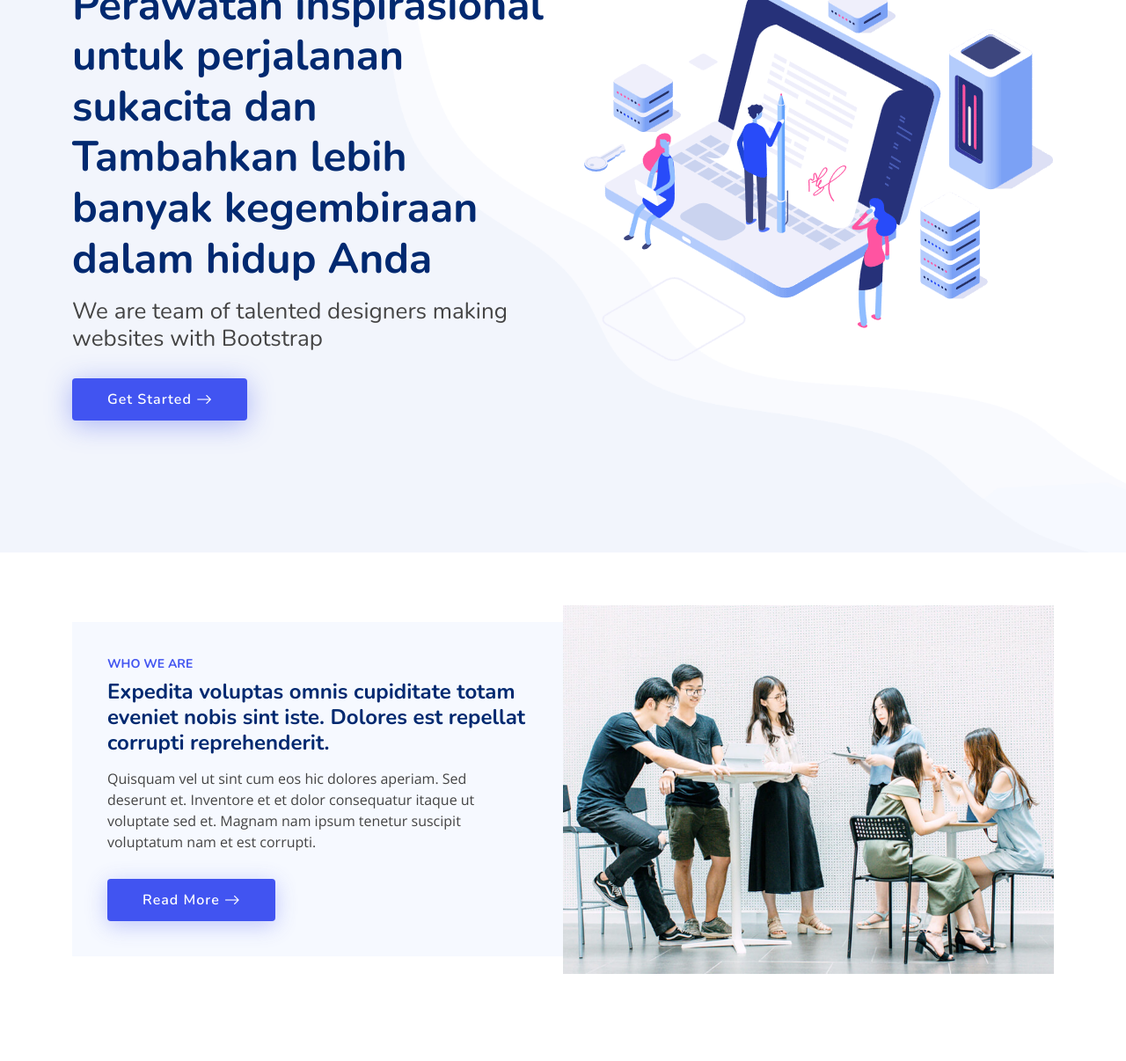
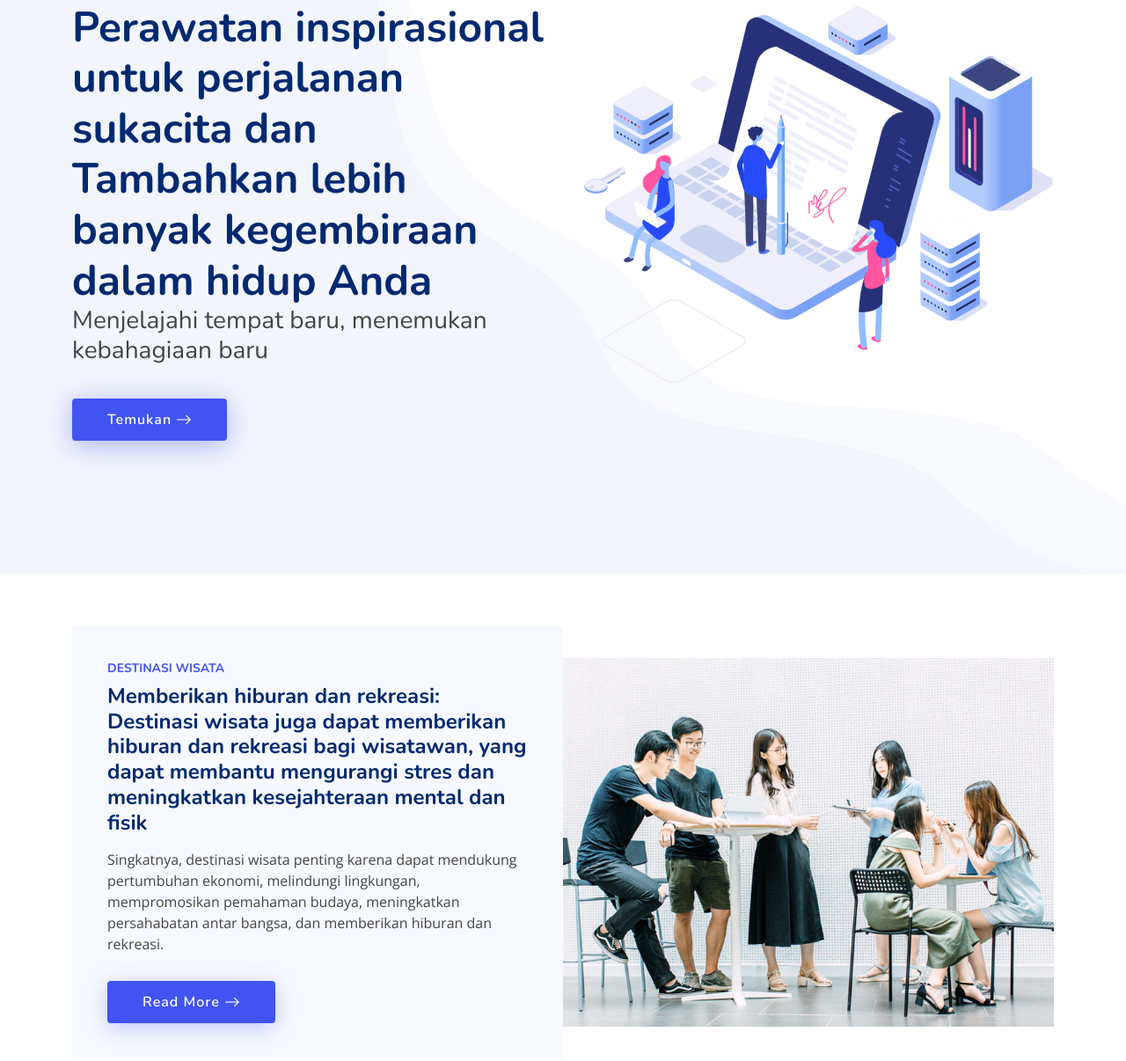
Before and after one commit to batara3355/kel17, a plain HTML site: page index.html in a window 1280 px wide. Shown: the part 172-1378 px from the top of the page at 88% size. Drawn offline with nearby package versions, Linux system fonts and the light colour scheme.

Commit message:
bagian index
bagian nama dan nama

```diff
--- a/index.html
+++ b/index.html
@@ -16,7 +16,7 @@
   <!-- Google Fonts -->
   <link href="https://fonts.googleapis.com/css?family=Open+Sans:300,300i,400,400i,600,600i,700,700i|Nunito:300,300i,400,400i,600,600i,700,700i|Poppins:300,300i,400,400i,500,500i,600,600i,700,700i" rel="stylesheet">
 
-  <!-- Vendor CSS Files -->
+  <!-- Vendor CSS Files -->=
   <link href="assets/vendor/aos/aos.css" rel="stylesheet">
   <link href="assets/vendor/bootstrap/css/bootstrap.min.css" rel="stylesheet">
   <link href="assets/vendor/bootstrap-icons/bootstrap-icons.css" rel="stylesheet">
@@ -78,11 +78,11 @@
       <div class="row">
         <div class="col-lg-6 d-flex flex-column justify-content-center">
           <h1 data-aos="fade-up">Perawatan inspirasional untuk perjalanan sukacita dan Tambahkan lebih banyak kegembiraan dalam hidup Anda</h1>
-          <h2 data-aos="fade-up" data-aos-delay="400">We are team of talented designers making websites with Bootstrap</h2>
+          <h3 data-aos="fade-up" data-aos-delay="400">Menjelajahi tempat baru, menemukan kebahagiaan baru</h3>
           <div data-aos="fade-up" data-aos-delay="600">
             <div class="text-center text-lg-start">
               <a href="#about" class="btn-get-started scrollto d-inline-flex align-items-center justify-content-center align-self-center">
-                <span>Get Started</span>
+                <span>Temukan</span>
                 <i class="bi bi-arrow-right"></i>
               </a>
             </div>
@@ -105,10 +105,10 @@
 
           <div class="col-lg-6 d-flex flex-column justify-content-center" data-aos="fade-up" data-aos-delay="200">
             <div class="content">
-              <h3>Who We Are</h3>
-              <h2>Expedita voluptas omnis cupiditate totam eveniet nobis sint iste. Dolores est repellat corrupti reprehenderit.</h2>
+              <h3>Destinasi Wisata</h3>
+              <h2>Memberikan hiburan dan rekreasi: Destinasi wisata juga dapat memberikan hiburan dan rekreasi bagi wisatawan, yang dapat membantu mengurangi stres dan meningkatkan kesejahteraan mental dan fisik</h2>
               <p>
-                Quisquam vel ut sint cum eos hic dolores aperiam. Sed deserunt et. Inventore et et dolor consequatur itaque ut voluptate sed et. Magnam nam ipsum tenetur suscipit voluptatum nam et est corrupti.
+                Singkatnya, destinasi wisata penting karena dapat mendukung pertumbuhan ekonomi, melindungi lingkungan, mempromosikan pemahaman budaya, meningkatkan persahabatan antar bangsa, dan memberikan hiburan dan rekreasi.
               </p>
               <div class="text-center text-lg-start">
                 <a href="#" class="btn-read-more d-inline-flex align-items-center justify-content-center align-self-center">
```
